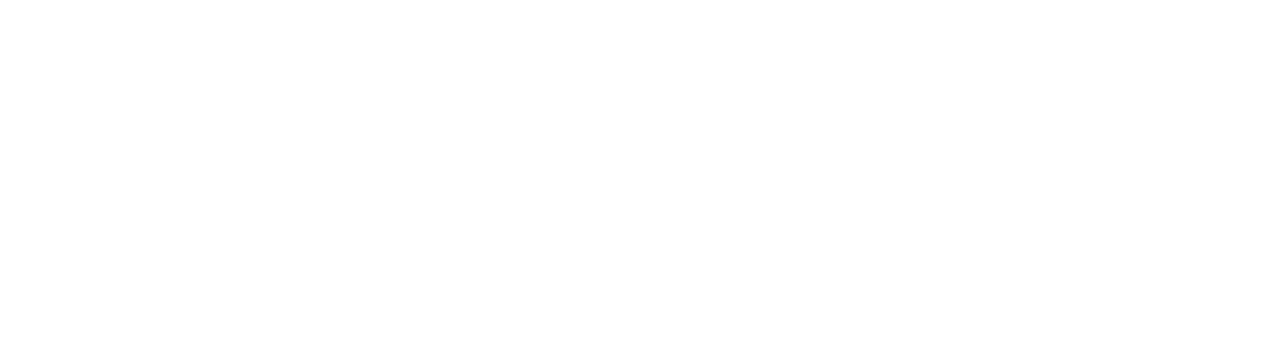
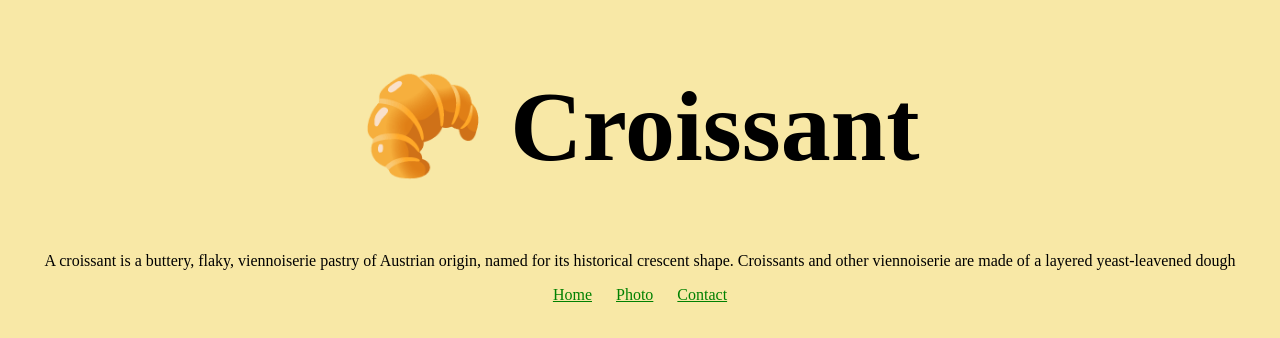
Before and after one commit to Nompumelelo1g/Croissant, a plain HTML site: page index.html in a window 1280 px wide. Drawn offline with Linux system fonts and the light colour scheme.

Commit message:
done with index page

```diff
--- a/css/styles.css
+++ b/css/styles.css
@@ -0,0 +1,18 @@
+body{
+    background: #f8e8a6;
+}
+h1{
+    text-align: center;
+    font-size: 100px;
+}
+p{
+    text-align: center;
+}
+footer{
+    text-align: center;
+
+}
+footer a{
+    margin: 0 10px;
+    color: green;
+}
--- a/index.html
+++ b/index.html
@@ -1,12 +1,22 @@
 <!DOCTYPE html>
 <html lang="en">
-<head>
-    <meta charset="UTF-8">
-    <meta name="viewport" content="width=device-width, initial-scale=1.0">
+  <head>
+    <meta charset="UTF-8" />
+    <meta name="viewport" content="width=device-width, initial-scale=1.0" />
     <title>Home page</title>
-    <link rel="stylesheet" href="/css/styles.css">
-</head>
-<body>
-
-</body>
+    <link rel="stylesheet" href="/css/styles.css" />
+  </head>
+  <body>
+    <h1>🥐 Croissant</h1>
+    <p>
+      A croissant is a buttery, flaky, viennoiserie pastry of Austrian origin,
+      named for its historical crescent shape. Croissants and other viennoiserie
+      are made of a layered yeast-leavened dough
+    </p>
+    <footer>
+        <a href="/"> Home</a>
+        <a href="/photo.html">Photo</a>
+        <a href="/contact.html">Contact</a>
+    </footer>
+  </body>
 </html>
```
